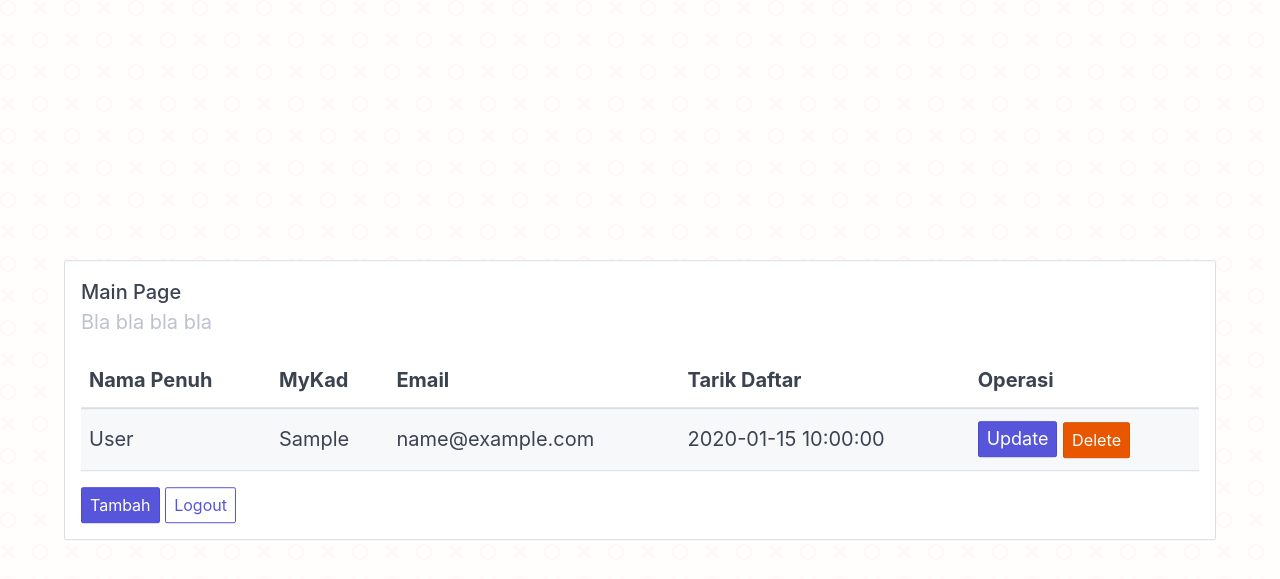
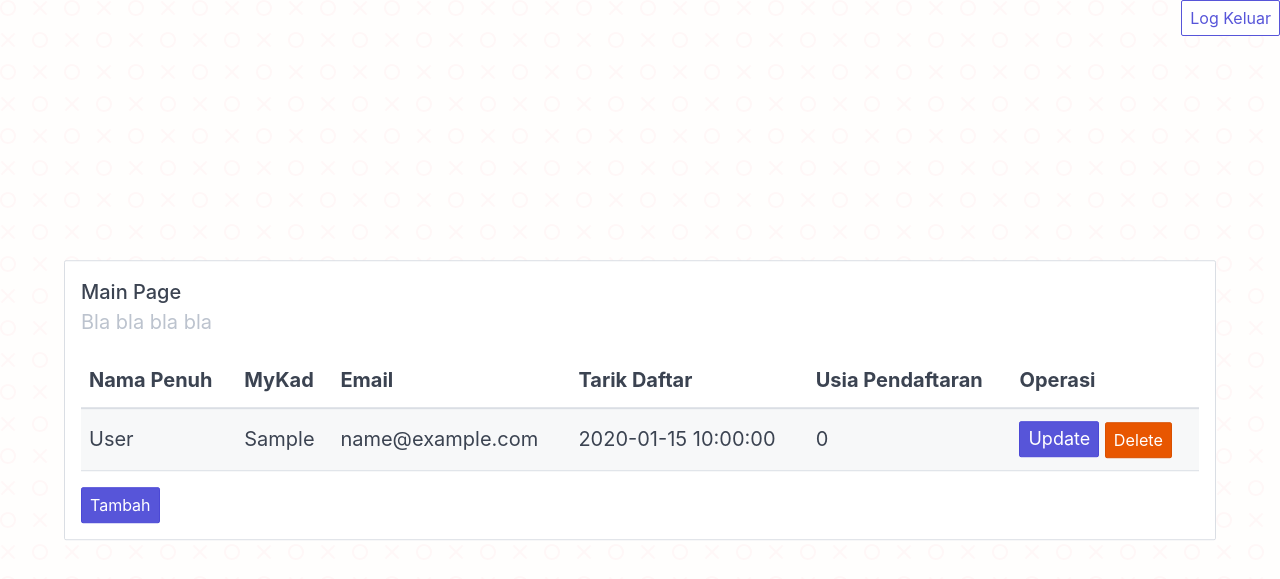
Before and after one commit to amirasyraf/mynet-assessment, a PHP site: page / in a window 1280 px wide. Shown: the top 579 px of the page. Run offline with PHP 8.4, Linux system fonts and the light colour scheme; the visitor is signed in with stand-in values (Sample User, id 1); tables that the repository leaves empty or names only in its code hold one stand-in row (values such as "Sample post").

Commit message:
forgot to commit

```diff
--- a/index.php
+++ b/index.php
@@ -8,6 +8,16 @@
 
 require_once 'database.php';
 require_once 'crud.php';
+
+function getRegisteredAge($date_registered) {
+    // $date_registered = explode("-", $date_registered);
+
+    // return (date("md", date("U", mktime(0, 0, 0, $date_registered[2], $date_registered[1], $date_registered[0]))) > date("md") ? ((date("Y")-$date_registered[0])-1):(date("Y")-$date_registered[0]));
+
+    $date_registered = new DateTime($date_registered); // Enter your birthday in YYYY-MM-DD format
+
+    return $date_registered->diff(new DateTime('now'))->format('%y');
+}
 ?>
 
 <!DOCTYPE html>
@@ -37,6 +47,7 @@
                                 <th>MyKad</th>
                                 <th>Email</th>
                                 <th>Tarik Daftar</th>
+                                <th>Usia Pendaftaran</th>
                                 <th>Operasi</th>
                             </tr>
                         </thead>
@@ -48,8 +59,9 @@
                                     <td><?php echo $row["mykad"]; ?></td>
                                     <td><?php echo $row["email"]; ?></td>
                                     <td><?php echo $row["date_registered"]; ?></td>
+                                    <td><?php echo getRegisteredAge($row["date_registered"]); ?></td>
                                     <td>
-                                        <div class="inline-wrapper">
+                                        <div class="inline-wrapper testt">
                                             <button class="btn btn-primary" onclick="openUpdateModal(<?php echo $row["id"] ?> )">Update</button>
                                             <form method="post">
                                                 <input type="hidden" name="id" value="<?php echo $row["id"] ?>">
@@ -64,7 +76,6 @@
                 </div>
                 <div class="card-footer">
                     <button class="btn btn-primary" onclick="openAddModal()">Tambah</button>
-                    <button class="btn" onclick="logout()">Logout</button>
                 </div>
             </div>
         </div>
@@ -125,6 +136,9 @@
                 </div>
             </div>
         </div>
+        <div class="sticky-logout">
+            <button class="btn" onclick="logout()">Log Keluar</button>
+        </div>
         <script type="text/javascript" src="src/js/index.js"></script>
         <script type="text/javascript">
             document.getElementById('add-date_registered').valueAsDate = new Date();
--- a/login.php
+++ b/login.php
@@ -3,7 +3,7 @@
 
 session_start();
 if ($_SESSION['loggedin']) {
-    header('Location: https://apps.amirasyraf.dev/mynet');
+    header('Location: https://apps.amirasyraf.dev/mynett');
     exit();
 }
 
@@ -39,7 +39,7 @@
 
 function authorized() {
     $_SESSION['loggedin'] = true;
-    header('Location: https://apps.amirasyraf.dev/mynet');
+    header('Location: https://apps.amirasyraf.dev/mynett');
     exit();
 }
 
```
Also changed, not shown: fetch.php (line endings or trailing spaces), logout.php (line endings or trailing spaces), src/js/index.js (renamed from src/css/index.js). Lines whose indentation alone changed are shown as unchanged.
